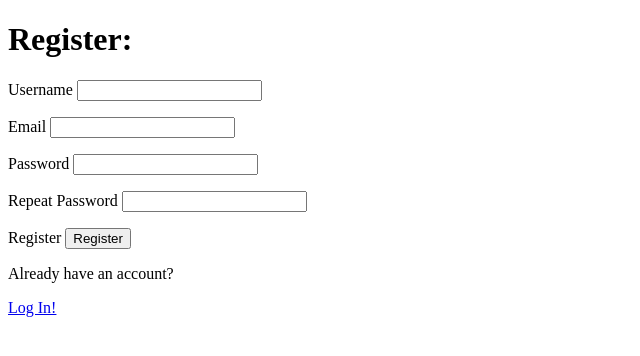
After one commit to alaex777/ToDoList, a Flask app: page /register in a window 1280 px wide. The commit adds this page. Shown: the top 356 px of the page, without its empty margins (0-640 px from the left). Run offline with Flask 2, Linux system fonts and the light colour scheme.

Commit message:
Added log in and register forms, user model

```diff
--- /dev/null
+++ b/clear_database.py
@@ -0,0 +1,5 @@
+from todo_list import db
+from todo_list.models import Task, User
+db.drop_all()
+db.create_all()
+db.session.commit()
--- a/todo_list/forms.py
+++ b/todo_list/forms.py
@@ -1,8 +1,21 @@
 from flask_wtf import FlaskForm
-from wtforms import StringField, SubmitField, BooleanField
+from wtforms import StringField, SubmitField, BooleanField, PasswordField
 from wtforms.validators import DataRequired, Length
 
 class TaskForm(FlaskForm):
 	task = StringField("Task", validators=[DataRequired()])
+	username = StringField("Username", validators=[DataRequired()])
 	submit = SubmitField("Add")
 	urgency = BooleanField("Importance")
+
+class LoginForm(FlaskForm):
+	username = StringField("Username", validators=[DataRequired()])
+	password = PasswordField("Password", validators=[DataRequired()])
+	submit = SubmitField("Log In")
+
+class RegisterForm(FlaskForm):
+	username = StringField("Username", validators=[DataRequired()])
+	email = StringField("Email", validators=[DataRequired()])
+	password = PasswordField("Password", validators=[DataRequired()])
+	repeat_password = PasswordField("Repeat Password", validators=[DataRequired()])
+	submit = SubmitField("Register")
--- /dev/null
+++ b/todo_list/templates/register.html
@@ -0,0 +1,34 @@
+<!DOCTYPE html>
+<html>
+<head>
+	<meta charset="utf-8">
+	<title>Register</title>
+</head>
+<body>
+	<h1>Register:</h1>
+	<form method="POST" action="">
+		<p>
+			{{ form.username.label }}
+			{{ form.username() }}
+		</p>
+		<p>
+			{{ form.email.label }}
+			{{ form.email() }}
+		</p>
+		<p>
+			{{ form.password.label }}
+			{{ form.password() }}
+		</p>
+		<p>
+			{{ form.repeat_password.label }}
+			{{ form.repeat_password() }}
+		</p>
+		<p>
+			{{ form.submit.label }}
+			{{ form.submit() }}
+		</p>
+	</form>
+	<p>Already have an account?</p>
+	<a href="/login">Log In!</a>
+</body>
+</html>
--- a/todo_list/views.py
+++ b/todo_list/views.py
@@ -1,18 +1,35 @@
 from flask import Flask, render_template, redirect, url_for
 from todo_list import app, db
-from todo_list.models import Task
-from todo_list.forms import TaskForm
+from todo_list.models import Task, User
+from todo_list.forms import TaskForm, LoginForm, RegisterForm
 
-@app.route("/home", methods=["GET", "POST"])
-def home():
+@app.route("/")
+def start():
+	return redirect("/login")
+
+@app.route("/home/admin", methods=["GET", "POST"])
+def admin():
 	form = TaskForm()
 	tasks = Task.query.all()
 	if form.is_submitted():
-		task = Task(content=str(form.task.data), urgency=str(form.urgency.data))
+		task = Task(content=str(form.task.data), urgency=str(form.urgency.data), username=str(form.username.data))
 		db.session.add(task)
 		db.session.commit()
-		return redirect(url_for("home"))
-	return render_template("home.html", tasks=tasks, form=form)
+		return redirect("/home/admin")
+	return render_template("home.html", tasks=tasks, form=form, users=User.query.all())
+
+@app.route("/home/<username>", methods=["GET", "POST"])
+def user(username):
+	tasks = Task.query.filter_by(username=username)
+	return render_template("user.html", tasks=tasks, username=username)
+
+@app.route("/complete/<username>/<int:id>")
+def complete(id, username):
+	task = Task.query.get_or_404(id)
+	task.status = "Complete"
+	db.session.commit()
+	address = "/home/" + str(username)
+	return redirect(address)
 
 @app.route("/delete/<int:id>")
 def delete(id):
@@ -20,7 +37,7 @@ def delete(id):
 	try:
 		db.session.delete(task)
 		db.session.commit()
-		return redirect("/home")
+		return redirect("/home/admin")
 	except:
 		return "Error in deleting"
 
@@ -31,5 +48,36 @@ def edit(id):
 		task = Task.query.get(id)
 		task.content = str(form.task.data)
 		db.session.commit()
-		return redirect("/home")
+		return redirect("/home/admin")
 	return render_template("edit.html", form=form)
+
+@app.route("/login", methods=["POST", "GET"])
+def login():
+	form = LoginForm()
+	if form.is_submitted():
+		if form.username.data in [i[0] for i in User.query.with_entities(User.username)]:
+			user = User.query.filter_by(username=form.username.data).all()[0]
+			if user.username == "admin" and user.password == "root":
+				return redirect("/home/admin")
+			if user.password == form.password.data:
+				address = "/home/" + str(form.username.data)
+				return redirect(address)
+			else:
+				return "Incorrect password"
+		else:
+			return "Incorrect username"
+	return render_template("login.html", form=form)
+
+@app.route("/register", methods=["GET", "POST"])
+def register():
+	form = RegisterForm()
+	if form.is_submitted():
+		if form.password.data == form.repeat_password.data:
+			user = User(username=form.username.data, password=form.password.data, email=form.email.data)
+			db.session.add(user)
+			db.session.commit()
+			address = "/home/" + str(form.username.data)
+			return redirect(address)
+		else:
+			return "Passwords do not match"
+	return render_template("register.html", form=form)
```
Also changed, not shown: todo_list/models.py (+9 -1 lines), todo_list/templates/home.html (+18 -4 lines), todo_list/templates/login.html (added, +26 -0 lines), todo_list/templates/user.html (added, +24 -0 lines), todo_list/site.db.
